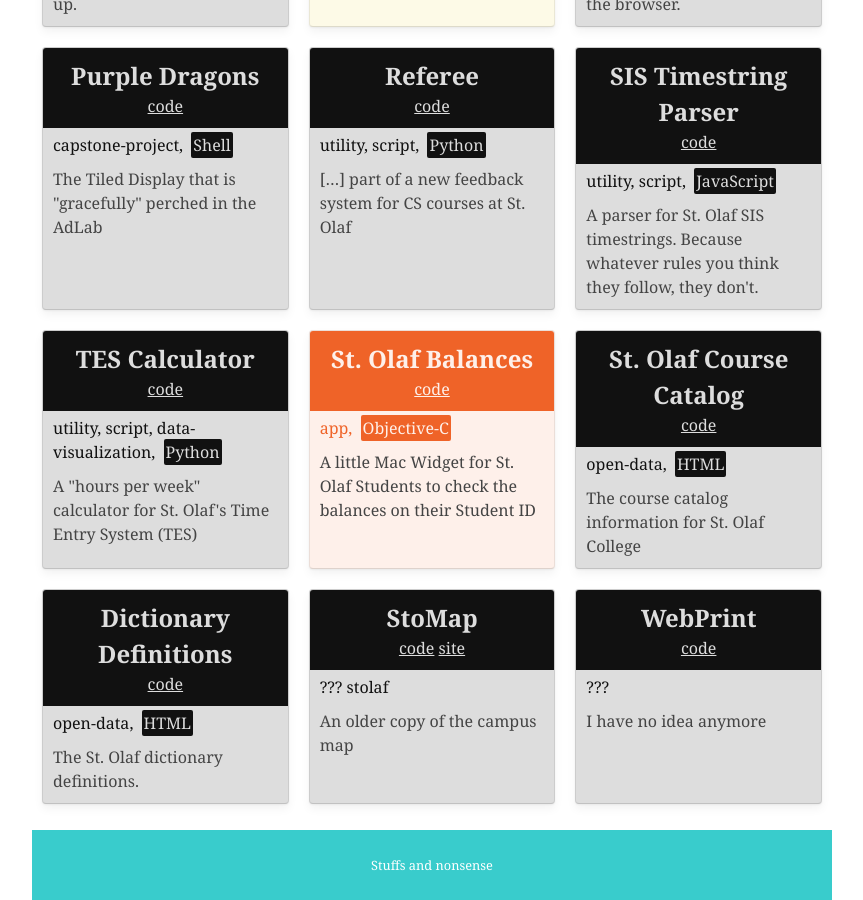
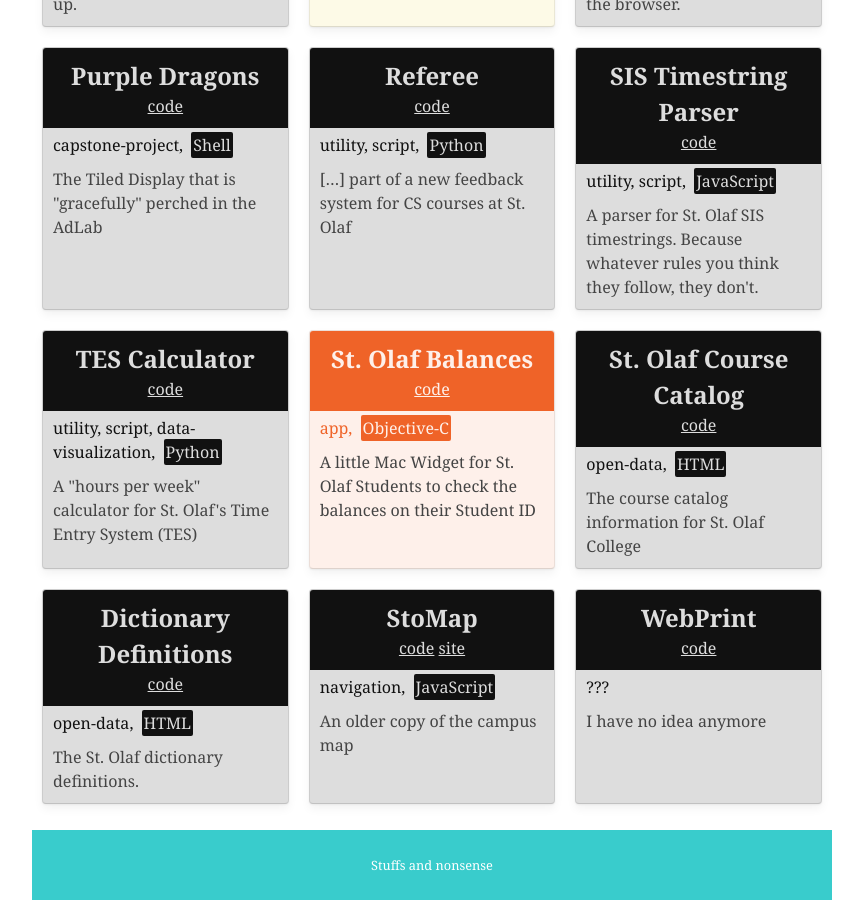
Before and after one commit to StoDevX/stodevx.github.io, a Jekyll site: the page built from index.html, in a window 1280 px wide and 900 px high, scrolled down 1562 px. Shown: the whole window, without its empty margins (208-1071 px from the left). Built offline with Jekyll 4.4.1, drawn with Linux system fonts in a browser that asks for light colours.

Commit message:
Update stomap.md
Add category and language

```diff
--- a/stomap.md
+++ b/stomap.md
@@ -1,6 +1,7 @@
 ---
 title: StoMap
-categories: '??? stolaf'
+categories: [navigation]
+language: JavaScript
 layout: page
 repo: stomap
 has-page: true
```
